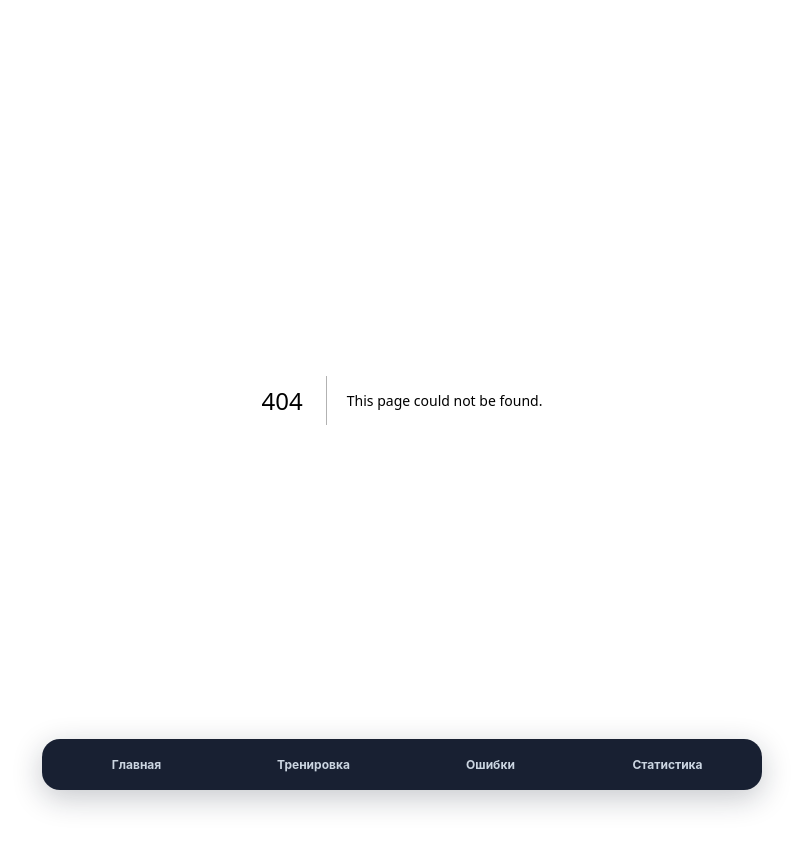
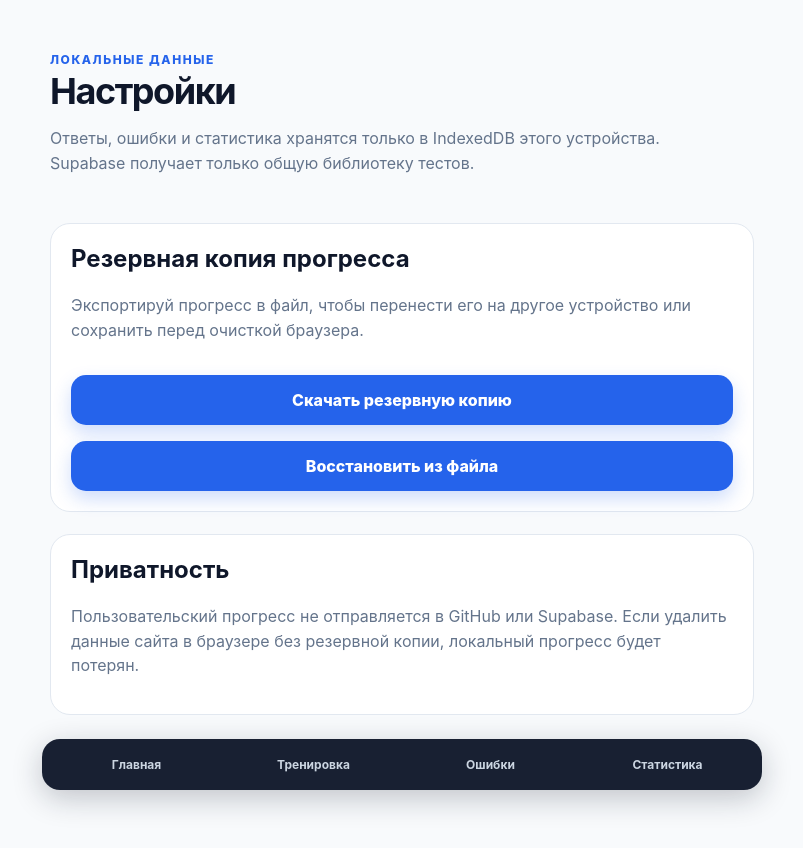
Before and after one commit to eretenkodaniil16-rgb/testapp, a Next.js app: page /settings in a window 1280 px wide. Before the commit this address had no page. Shown: the top 848 px of the page, without its empty margins (238-1041 px from the left). Built offline with nearby package versions, Linux system fonts and the light colour scheme.

Commit message:
feat: add local progress backup and restore UI

```diff
--- /dev/null
+++ b/src/app/settings/page.tsx
@@ -0,0 +1,66 @@
+"use client";
+
+import { ChangeEvent, useState } from "react";
+import { exportProgressBackup, importProgressBackup } from "@/lib/local-progress";
+
+export default function SettingsPage() {
+  const [status, setStatus] = useState<string>("");
+
+  async function downloadBackup() {
+    try {
+      const raw = await exportProgressBackup();
+      const blob = new Blob([raw], { type: "application/json" });
+      const url = URL.createObjectURL(blob);
+      const link = document.createElement("a");
+      const date = new Date().toISOString().slice(0, 10);
+      link.href = url;
+      link.download = `testapp-progress-${date}.json`;
+      document.body.appendChild(link);
+      link.click();
+      link.remove();
+      URL.revokeObjectURL(url);
+      setStatus("Резервная копия создана.");
+    } catch {
+      setStatus("Не удалось создать резервную копию.");
+    }
+  }
+
+  async function restoreBackup(event: ChangeEvent<HTMLInputElement>) {
+    const file = event.target.files?.[0];
+    if (!file) return;
+    try {
+      await importProgressBackup(await file.text());
+      setStatus("Прогресс восстановлен. Обнови страницы статистики и ошибок.");
+    } catch (error) {
+      setStatus(error instanceof Error ? error.message : "Не удалось восстановить резервную копию.");
+    } finally {
+      event.target.value = "";
+    }
+  }
+
+  return (
+    <div className="page">
+      <header className="hero compact">
+        <p className="eyebrow">ЛОКАЛЬНЫЕ ДАННЫЕ</p>
+        <h1>Настройки</h1>
+        <p>Ответы, ошибки и статистика хранятся только в IndexedDB этого устройства. Supabase получает только общую библиотеку тестов.</p>
+      </header>
+
+      <section className="info-card">
+        <h2>Резервная копия прогресса</h2>
+        <p>Экспортируй прогресс в файл, чтобы перенести его на другое устройство или сохранить перед очисткой браузера.</p>
+        <button className="button full-width" onClick={() => void downloadBackup()}>Скачать резервную копию</button>
+        <label className="button full-width" style={{ cursor: "pointer" }}>
+          Восстановить из файла
+          <input type="file" accept="application/json,.json" onChange={(event) => void restoreBackup(event)} hidden />
+        </label>
+        {status && <p>{status}</p>}
+      </section>
+
+      <section className="info-card">
+        <h2>Приватность</h2>
+        <p>Пользовательский прогресс не отправляется в GitHub или Supabase. Если удалить данные сайта в браузере без резервной копии, локальный прогресс будет потерян.</p>
+      </section>
+    </div>
+  );
+}
```
